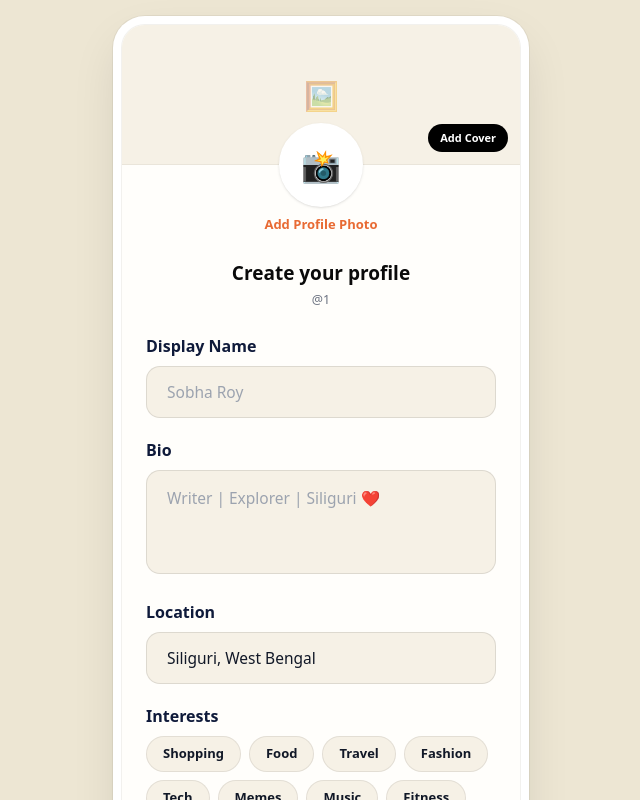
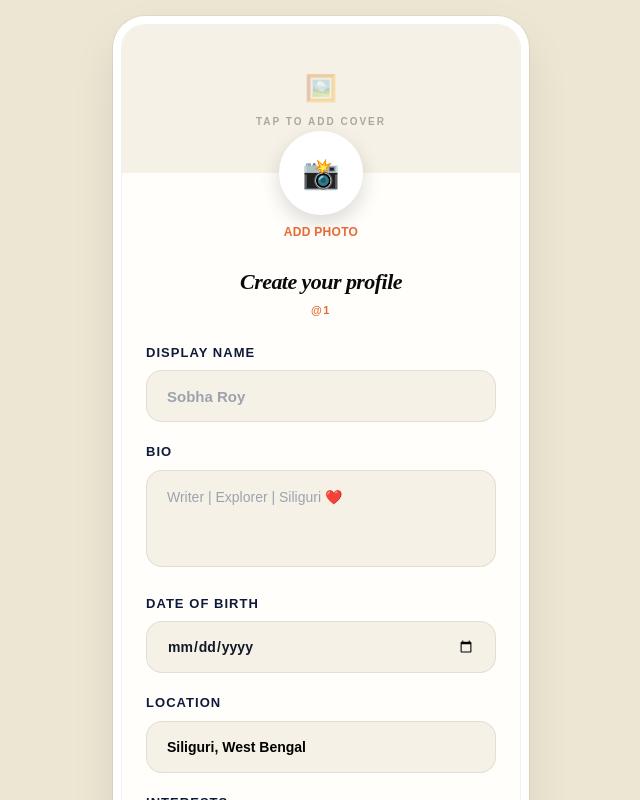
Before and after one commit to drisyamnretails-maker/drisyamn, a Next.js app: page /create-profile/personal/1 in a window 1280 px wide. Shown: the top 800 px of the page, without its empty margins (319-959 px from the left). Built offline with nearby package versions, Linux system fonts and the light colour scheme; no server answers.

Commit message:
stylish fonts + dob + remove cover btn

```diff
--- a/app/create-profile/personal/[username]/page.tsx
+++ b/app/create-profile/personal/[username]/page.tsx
@@ -20,11 +20,9 @@ export default function CreateProfilePersonal(){
   const [focused, setFocused] = useState("");
   const [loading, setLoading] = useState(false);
 
-  // Files & Preview
   const [cover, setCover] = useState<string | null>(null);
   const [avatar, setAvatar] = useState<string | null>(null);
 
-  // Editor
   const [showEditor, setShowEditor] = useState(false);
   const [editSrc, setEditSrc] = useState<string | null>(null);
   const [editType, setEditType] = useState<"cover"|"avatar">("cover");
@@ -33,7 +31,7 @@ export default function CreateProfilePersonal(){
   const [dragStart, setDragStart] = useState<{x:number,y:number}|null>(null);
 
   const [form, setForm] = useState({
-    displayName: "", bio: "", location: "Siliguri, West Bengal", website: "", interests: [] as string[],
+    displayName: "", bio: "", location: "Siliguri, West Bengal", dob: "", website: "", interests: [] as string[],
   });
 
   const INTERESTS = ["Shopping","Food","Travel","Fashion","Tech","Memes","Music","Fitness"];
@@ -45,7 +43,6 @@ export default function CreateProfilePersonal(){
     setForm(f => f.interests.includes(i)? {...f, interests: f.interests.filter(x=>x!==i)} : {...f, interests: [...f.interests, i]});
   }
 
-  // --- FILE SELECT ---
   const handleFile = (e:any, type:"cover"|"avatar")=>{
     const file = e.target.files?.[0];
     if(!file) return;
@@ -58,7 +55,6 @@ export default function CreateProfilePersonal(){
     e.target.value = "";
   }
 
-  // --- DRAG ---
   const onDown = (e:any)=>{
     const cx = e.touches? e.touches[0].clientX : e.clientX;
     const cy = e.touches? e.touches[0].clientY : e.clientY;
@@ -72,7 +68,6 @@ export default function CreateProfilePersonal(){
   }
   const onUp = ()=> setDragStart(null);
 
-  // --- CROP SAVE ---
   const saveCrop = ()=>{
     const canvas = canvasRef.current;
     if(!canvas ||!editSrc) return;
@@ -86,28 +81,18 @@ export default function CreateProfilePersonal(){
       const H = isCover? 320 : 400;
       canvas.width = W; canvas.height = H;
       ctx.clearRect(0,0,W,H);
-
       const imgRatio = img.width / img.height;
       const canvasRatio = W / H;
       let drawW, drawH;
       if(imgRatio > canvasRatio){ drawH = H * scale; drawW = drawH * imgRatio; }
       else { drawW = W * scale; drawH = drawW / imgRatio; }
-
       const dx = (W - drawW)/2 + pos.x;
       const dy = (H - drawH)/2 + pos.y;
-
-      if(!isCover){
-        ctx.save();
-        ctx.beginPath();
-        ctx.arc(W/2, H/2, W/2, 0, Math.PI*2);
-        ctx.clip();
-      }
+      if(!isCover){ ctx.save(); ctx.beginPath(); ctx.arc(W/2, H/2, W/2, 0, Math.PI*2); ctx.clip(); }
       ctx.drawImage(img, dx, dy, drawW, drawH);
       if(!isCover) ctx.restore();
-
       const finalUrl = canvas.toDataURL("image/jpeg", 0.9);
-      if(isCover) setCover(finalUrl);
-      else setAvatar(finalUrl);
+      if(isCover) setCover(finalUrl); else setAvatar(finalUrl);
       setShowEditor(false);
     }
   }
@@ -119,110 +104,102 @@ export default function CreateProfilePersonal(){
       const { data: { user } } = await supabase.auth.getUser();
       if(user){
         await supabase.from("profiles").update({
-          full_name: form.displayName, bio: form.bio, location: form.location, website: form.website, interests: form.interests, onboarding_done: true,
+          full_name: form.displayName, bio: form.bio, location: form.location, dob: form.dob, website: form.website, interests: form.interests, onboarding_done: true,
           avatar_url: avatar, cover_url: cover
         }).eq("id", user.id);
       }
       router.push(`/personal/${username}`);
-    }catch(e){ console.log(e); alert("Error"); }
+    }catch(e){ console.log(e); }
     setLoading(false);
   };
 
   return(
-    <div className="min-h-[100vh] w-full flex justify-center p-4 pt-6 overflow-y-auto" style={{background: PAGE_BG}}>
-      {/* Hidden Inputs */}
+    <div className="min-h-[100vh] w-full flex justify-center p-4 pt-6 overflow-y-auto" style={{background: PAGE_BG, fontFamily: "'Plus Jakarta Sans', sans-serif"}}>
       <input ref={coverInputRef} type="file" accept="image/*" hidden onChange={e=>handleFile(e,"cover")} />
       <input ref={avatarInputRef} type="file" accept="image/*" hidden onChange={e=>handleFile(e,"avatar")} />
       <canvas ref={canvasRef} className="hidden" />
 
-      {/* EDITOR MODAL - WhatsApp Style */}
+      {/* EDITOR */}
       {showEditor && (
         <div className="fixed inset-0 z-50 bg-black flex flex-col">
           <div className="h-[56px] flex items-center justify-between px-4 text-white">
-            <button onClick={()=>setShowEditor(false)} className="w-8 h-8 rounded-full bg-white/10 flex items-center justify-center">✕</button>
-            <p className="font-black text-[12px] tracking-widest">{editType==="cover"?"MOVE & SCALE COVER":"MOVE & SCALE AVATAR"}</p>
-            <button onClick={saveCrop} className="px-5 h-8 rounded-full font-black text-[12px]" style={{background: ORANGE}}>DONE</button>
+            <button onClick={()=>setShowEditor(false)} className="w-8 h-8 rounded-full bg-white/10">✕</button>
+            <p className="font-bold text-[12px] tracking-[0.2em]" style={{fontFamily: "'Space Grotesk', sans-serif"}}>EDIT {editType.toUpperCase()}</p>
+            <button onClick={saveCrop} className="px-5 h-8 rounded-full font-black text-[12px] text-white" style={{background: ORANGE}}>DONE</button>
           </div>
-          <div className="flex-1 bg-[#111] flex items-center justify-center relative overflow-hidden touch-none"
-            onMouseDown={onDown} onMouseMove={onMove} onMouseUp={onUp} onMouseLeave={onUp}
-            onTouchStart={onDown} onTouchMove={onMove} onTouchEnd={onUp}
+          <div className="flex-1 bg-[#111] flex items-center justify-center overflow-hidden touch-none"
+            onMouseDown={onDown} onMouseMove={onMove} onMouseUp={onUp} onTouchStart={onDown} onTouchMove={onMove} onTouchEnd={onUp}
           >
-            <div className={`relative bg-[#222] overflow-hidden ${editType==="cover"?"w-[95%] max-w-[600px] aspect-[2.5/1] rounded-[12px]":"w-[300px] h-[300px] rounded-full"}`}>
-              {editSrc && (
-                <img src={editSrc} draggable={false} className="absolute max-w-none"
-                  style={{
-                    left:`calc(50% + ${pos.x}px)`, top:`calc(50% + ${pos.y}px)`,
-                    transform:`translate(-50%,-50%) scale(${scale})`,
-                    minWidth:"100%", minHeight:"100%", cursor: dragStart?"grabbing":"grab"
-                  }}
-                />
-              )}
+            <div className={`relative bg-[#222] overflow-hidden ${editType==="cover"?"w-[95%] max-w-[600px] aspect-[2.5/1] rounded-[16px]":"w-[300px] h-[300px] rounded-full"}`}>
+              {editSrc && <img src={editSrc} draggable={false} className="absolute max-w-none" style={{left:`calc(50% + ${pos.x}px)`, top:`calc(50% + ${pos.y}px)`, transform:`translate(-50%,-50%) scale(${scale})`, minWidth:"100%", minHeight:"100%", cursor: dragStart?"grabbing":"grab"}} />}
             </div>
           </div>
-          <div className="h-[90px] bg-black px-6 flex flex-col justify-center gap-2">
-            <div className="flex items-center gap-3">
-              <span className="text-white/60 text-[11px] font-bold">ZOOM</span>
-              <input type="range" min="1" max="3.5" step="0.01" value={scale} onChange={e=>setScale(parseFloat(e.target.value))} className="flex-1 accent-[#E86A33]" />
-            </div>
-            <p className="text-white/40 text-[10px] text-center">Drag to move • Like WhatsApp</p>
+          <div className="h-[80px] bg-black px-6 flex items-center gap-3">
+            <span className="text-white/60 text-[11px] font-bold tracking-widest">ZOOM</span>
+            <input type="range" min="1" max="3.5" step="0.01" value={scale} onChange={e=>setScale(parseFloat(e.target.value))} className="flex-1 accent-[#E86A33]" />
           </div>
         </div>
       )}
 
       <div className="w-full max-w-[400px] bg-[#FFFEFB] rounded-[24px] overflow-hidden border border-black/[0.05] shadow-[0_0_0_8px_#fff,0_0_0_9px_rgba(0,0,0,0.05),0_20px_50px_rgba(0,0,0,0.12)] mb-10">
 
-        {/* COVER */}
-        <div className="w-full h-[140px] bg-[#F6F1E6] relative border-b border-black/5 overflow-hidden cursor-pointer" onClick={()=>coverInputRef.current?.click()}>
-          {cover? <img src={cover} className="w-full h-full object-cover" /> : <div className="w-full h-full flex items-center justify-center"><span className="text-[28px] opacity-40">🖼️</span></div>}
-          <button onClick={(e)=>{e.stopPropagation(); coverInputRef.current?.click()}} className="absolute bottom-3 right-3 px-3 h-[28px] rounded-full bg-black text-white text-[11px] font-bold active:scale-95 transition-transform">
-            {cover?"Edit Cover":"Add Cover"}
-          </button>
+        {/* COVER - No Button */}
+        <div className="w-full h-[148px] bg-[#F6F1E6] relative overflow-hidden cursor-pointer group" onClick={()=>coverInputRef.current?.click()}>
+          {cover? <img src={cover} className="w-full h-full object-cover" /> : <div className="w-full h-full flex flex-col items-center justify-center gap-1.5"><span className="text-[26px] opacity-30">🖼️</span><span className="text-[10px] font-black tracking-[0.2em] opacity-30" style={{fontFamily:"'Space Grotesk', sans-serif"}}>TAP TO ADD COVER</span></div>}
+          <div className="absolute inset-0 bg-black/0 group-hover:bg-black/10 transition-all flex items-center justify-center">
+            <span className="opacity-0 group-hover:opacity-100 bg-black/70 text-white px-3 py-1 rounded-full text-[11px] font-bold tracking-wide transition-all">Change Cover</span>
+          </div>
         </div>
 
         {/* AVATAR */}
         <div className="flex flex-col items-center -mt-[42px] relative z-10">
-          <div className="w-[84px] h-[84px] rounded-full bg-white border-[4px] border-white shadow flex items-center justify-center overflow-hidden cursor-pointer" onClick={()=>avatarInputRef.current?.click()}>
-            {avatar? <img src={avatar} className="w-full h-full object-cover" /> : <span className="text-[32px]">📸</span>}
+          <div className="w-[84px] h-[84px] rounded-full bg-white border-[4px] border-white shadow-[0_8px_20px_rgba(0,0,0,0.15)] flex items-center justify-center overflow-hidden cursor-pointer" onClick={()=>avatarInputRef.current?.click()}>
+            {avatar? <img src={avatar} className="w-full h-full object-cover" /> : <span className="text-[30px]">📸</span>}
           </div>
-          <button onClick={()=>avatarInputRef.current?.click()} className="mt-2 text-[13px] font-bold active:scale-95 transition-transform" style={{color: ORANGE}}>
-            {avatar?"Change Photo":"Add Profile Photo"}
-          </button>
+          <button onClick={()=>avatarInputRef.current?.click()} className="mt-2 text-[12px] font-black tracking-wide" style={{color: ORANGE, fontFamily:"'Space Grotesk', sans-serif"}}>{avatar?"CHANGE PHOTO":"ADD PHOTO"}</button>
         </div>
 
         <div className="px-6 py-6">
           <div className="text-center">
-            <h2 style={{color: PURE_BLACK, fontSize: "19px", fontWeight: 700}}>Create your profile</h2>
-            <p className="mt-1" style={{color: "#6B7280", fontSize: "12.5px"}}>@{username}</p>
+            <h2 className="font-black tracking-tight" style={{color: PURE_BLACK, fontSize: "22px", fontFamily:"'Fraunces', serif", fontStyle:"italic", fontWeight: 800}}>Create your profile</h2>
+            <p className="mt-1 font-bold tracking-[0.15em]" style={{color: ORANGE, fontSize: "11px", fontFamily:"'Space Grotesk', sans-serif"}}>@{username?.toString().toUpperCase()}</p>
           </div>
 
-          <label className="mt-6 block" style={{color: LABEL_BLACK, fontSize: "16px", fontWeight: 700}}>Display Name</label>
+          <label className="mt-6 block font-bold tracking-wide" style={{color: LABEL_BLACK, fontSize: "13px", fontFamily:"'Space Grotesk', sans-serif", letterSpacing:"0.08em"}}>DISPLAY NAME</label>
           <input value={form.displayName} onChange={e=>setForm({...form, displayName: e.target.value})} onFocus={()=>setFocused("name")} onBlur={()=>setFocused("")} placeholder="Sobha Roy"
-            className="mt-2 w-full h-[52px] px-5 rounded-[14px] border text-[15.5px] font-medium outline-none transition-all"
-            style={{background: focused==="name"?"#fff":INPUT_BG, color: "#111827", borderColor: focused==="name"? ORANGE : "rgba(0,0,0,0.1)", boxShadow: focused==="name"?`0 0 0 4px ${ORANGE}15`:"none"}}
+            className="mt-2 w-full h-[52px] px-5 rounded-[16px] border text-[15px] font-semibold outline-none transition-all"
+            style={{background: focused==="name"?"#fff":INPUT_BG, color: "#111827", borderColor: focused==="name"? ORANGE : "rgba(0,0,0,0.08)", boxShadow: focused==="name"?`0 0 0 4px ${ORANGE}18`:"none", fontFamily:"'Plus Jakarta Sans', sans-serif"}}
           />
 
-          <label className="mt-5 block" style={{color: LABEL_BLACK, fontSize: "16px", fontWeight: 700}}>Bio</label>
+          <label className="mt-5 block font-bold tracking-wide" style={{color: LABEL_BLACK, fontSize: "13px", fontFamily:"'Space Grotesk', sans-serif", letterSpacing:"0.08em"}}>BIO</label>
           <textarea value={form.bio} onChange={e=>setForm({...form, bio: e.target.value})} onFocus={()=>setFocused("bio")} onBlur={()=>setFocused("")} placeholder="Writer | Explorer | Siliguri ❤️" rows={3}
-            className="mt-2 w-full px-5 py-4 rounded-[14px] border text-[15.5px] font-medium outline-none resize-none transition-all"
-            style={{background: focused==="bio"?"#fff":INPUT_BG, color: "#111827", borderColor: focused==="bio"? ORANGE : "rgba(0,0,0,0.1)", boxShadow: focused==="bio"?`0 0 0 4px ${ORANGE}15`:"none"}}
+            className="mt-2 w-full px-5 py-4 rounded-[16px] border text-[14px] font-medium outline-none resize-none transition-all"
+            style={{background: focused==="bio"?"#fff":INPUT_BG, color: "#111827", borderColor: focused==="bio"? ORANGE : "rgba(0,0,0,0.08)"}}
           />
 
-          <label className="mt-5 block" style={{color: LABEL_BLACK, fontSize: "16px", fontWeight: 700}}>Location</label>
-          <input value={form.location} onChange={e=>setForm({...form, location: e.target.value})} onFocus={()=>setFocused("loc")} onBlur={()=>setFocused("")}
-            className="mt-2 w-full h-[52px] px-5 rounded-[14px] border text-[15.5px] font-medium outline-none transition-all"
-            style={{background: focused==="loc"?"#fff":INPUT_BG, color: "#111827", borderColor: focused==="loc"? ORANGE : "rgba(0,0,0,0.1)"}}
+          {/* DOB FIELD NEW */}
+          <label className="mt-5 block font-bold tracking-wide" style={{color: LABEL_BLACK, fontSize: "13px", fontFamily:"'Space Grotesk', sans-serif", letterSpacing:"0.08em"}}>DATE OF BIRTH</label>
+          <input type="date" value={form.dob} onChange={e=>setForm({...form, dob: e.target.value})} onFocus={()=>setFocused("dob")} onBlur={()=>setFocused("")}
+            className="mt-2 w-full h-[52px] px-5 rounded-[16px] border text-[14px] font-semibold outline-none transition-all"
+            style={{background: focused==="dob"?"#fff":INPUT_BG, color: "#111827", borderColor: focused==="dob"? ORANGE : "rgba(0,0,0,0.08)"}}
           />
 
-          <label className="mt-5 block" style={{color: LABEL_BLACK, fontSize: "16px", fontWeight: 700}}>Interests</label>
+          <label className="mt-5 block font-bold tracking-wide" style={{color: LABEL_BLACK, fontSize: "13px", fontFamily:"'Space Grotesk', sans-serif", letterSpacing:"0.08em"}}>LOCATION</label>
+          <input value={form.location} onChange={e=>setForm({...form, location: e.target.value})} onFocus={()=>setFocused("loc")} onBlur={()=>setFocused("")}
+            className="mt-2 w-full h-[52px] px-5 rounded-[16px] border text-[14px] font-semibold outline-none"
+            style={{background: focused==="loc"?"#fff":INPUT_BG, borderColor: focused==="loc"? ORANGE : "rgba(0,0,0,0.08)"}}
+          />
+
+          <label className="mt-5 block font-bold tracking-wide" style={{color: LABEL_BLACK, fontSize: "13px", fontFamily:"'Space Grotesk', sans-serif", letterSpacing:"0.08em"}}>INTERESTS</label>
           <div className="mt-2 flex flex-wrap gap-2">
             {INTERESTS.map(tag=>{
               const active = form.interests.includes(tag);
-              return(<button key={tag} onClick={()=>toggleInterest(tag)} className="px-4 h-[36px] rounded-full text-[13px] font-bold border active:scale-95 transition-all" style={{background: active? PURE_BLACK : "#F6F1E6", color: active? "#fff" : "#111827", borderColor: active? PURE_BLACK : "rgba(0,0,0,0.08)"}}>{tag}</button>)
+              return(<button key={tag} onClick={()=>toggleInterest(tag)} className="px-4 h-[36px] rounded-full text-[12px] font-black border active:scale-95 transition-all" style={{background: active? ORANGE : "#F6F1E6", color: active? "#fff" : "#111827", borderColor: active? ORANGE : "rgba(0,0,0,0.08)", fontFamily:"'Space Grotesk', sans-serif"}}>{tag}</button>)
             })}
           </div>
 
-          <button onClick={handleSave} disabled={loading} className="mt-8 w-full h-[52px] rounded-full text-white text-[14px] font-black tracking-[0.08em] uppercase active:scale-[0.98] transition-all disabled:opacity-60"
-            style={{background: ORANGE, boxShadow: "0 0 0 6px white, 0 10px 24px rgba(232,106,51,0.35)"}}
+          <button onClick={handleSave} disabled={loading} className="mt-8 w-full h-[54px] rounded-full text-white text-[13px] font-black tracking-[0.12em] uppercase active:scale-[0.98] transition-all disabled:opacity-60"
+            style={{background: ORANGE, boxShadow: `0 10px 24px ${ORANGE}55`, fontFamily:"'Space Grotesk', sans-serif"}}
           >{loading?"SAVING...":"FINISH →"}</button>
         </div>
       </div>
```
